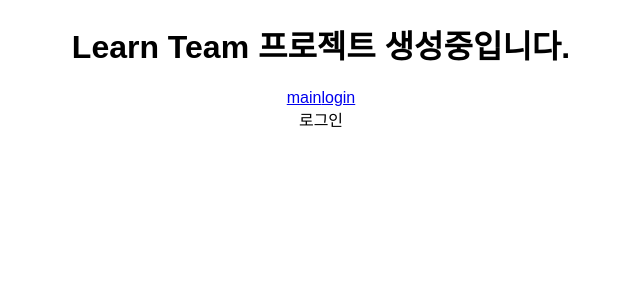
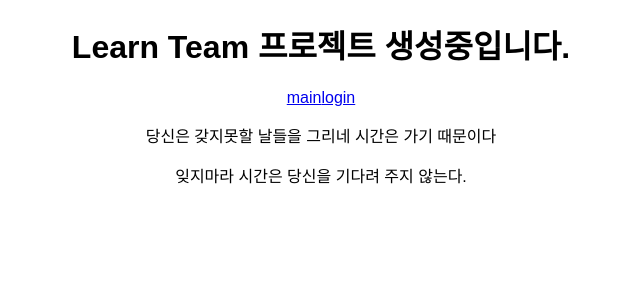
Before and after one commit to manjyuriah/DALIGO_FE, a React (Create React App) app in the folder learn/: page /login in a window 1280 px wide. Shown: the top 300 px of the page, without its empty margins (319-959 px from the left). Built offline with nearby package versions, Linux system fonts and the light colour scheme.

Commit message:
styled-components 패치

```diff
--- a/learn/package.json
+++ b/learn/package.json
@@ -11,6 +11,7 @@
     "react-dom": "^18.1.0",
     "react-router-dom": "^6.3.0",
     "react-scripts": "5.0.1",
+    "styled-components": "^5.3.5",
     "swiper": "^8.2.6",
     "web-vitals": "^2.1.0"
   },
--- a/learn/src/pages/Login.js
+++ b/learn/src/pages/Login.js
@@ -4,7 +4,10 @@
 const Login = () => {
     return(
      <>
-        <div>로그인</div>
+        <section className="login_Wrapp">
+            <p>당신은 갖지못할 날들을 그리네 시간은 가기 때문이다</p>
+            <p>잊지마라 시간은 당신을 기다려 주지 않는다.</p>
+        </section>
      </>
     )
 }
```
Also changed, not shown: learn/src/components/Button_Style.js (added, +9 -0 lines), 2 other files (tests, documents, lock files or other folders).
